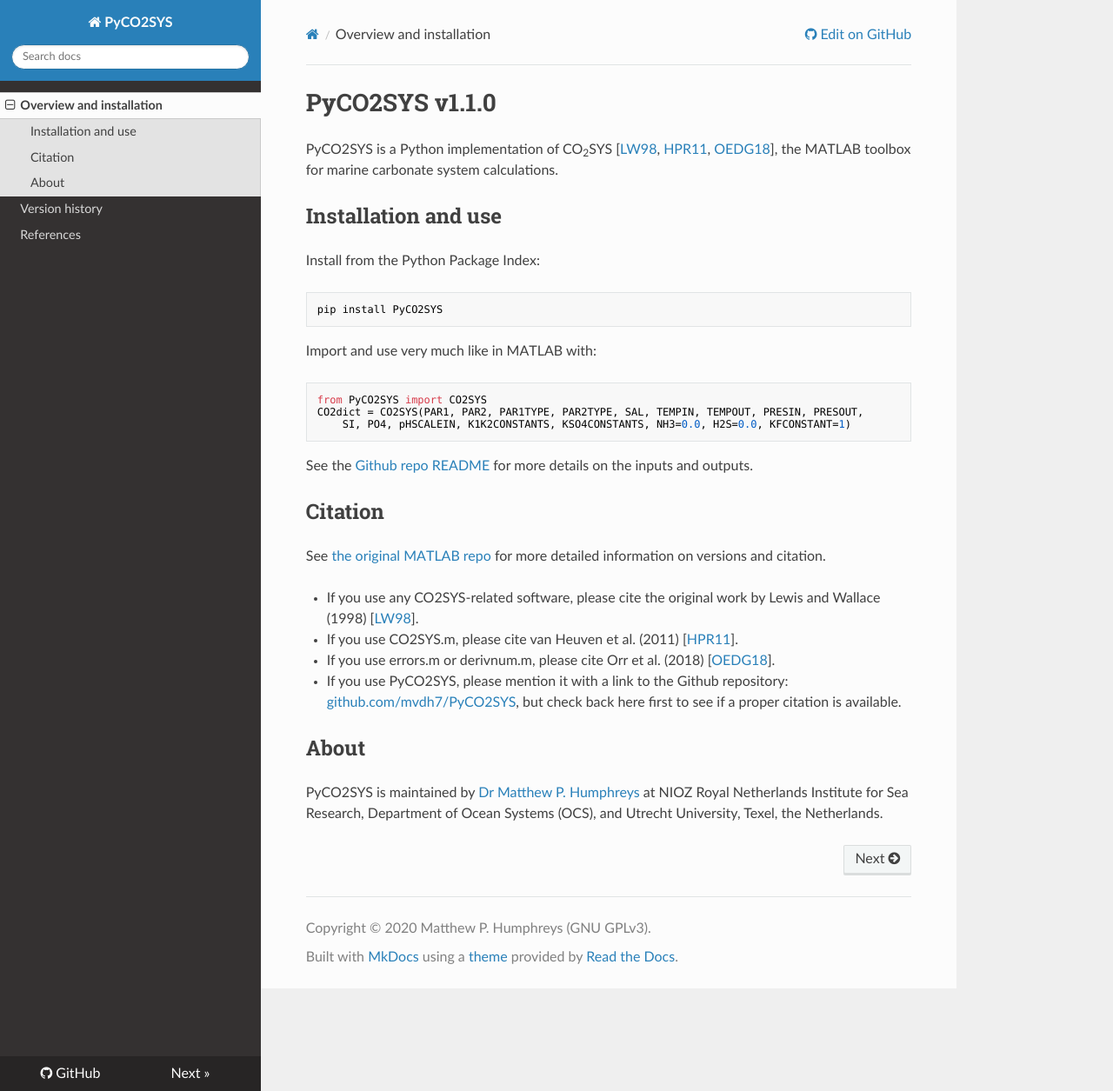
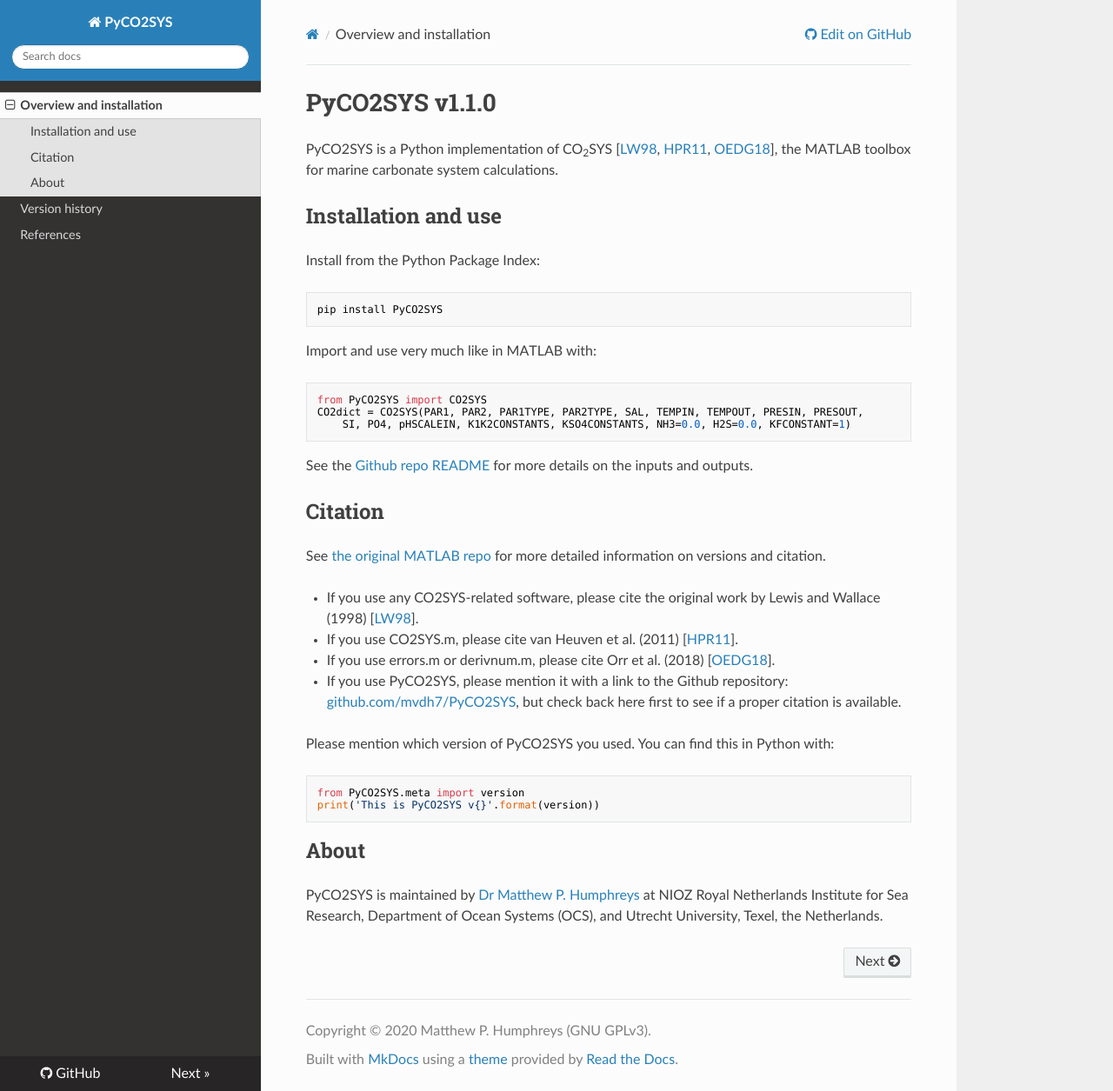
Before and after one commit to mvdh7/PyCO2SYS, an MkDocs documentation site: the page built from docs/index.md, in a window 1280 px wide and 1255 px high. Shown: the whole window at 87% size. Built offline with MkDocs 1.6.1, drawn with Linux system fonts in a browser that asks for light colours; nearby versions of some CDN libraries.

Commit message:
Add note to mention version number

````diff
--- a/docs/index.md
+++ b/docs/index.md
@@ -27,6 +27,13 @@ See [the original MATLAB repo](https://github.com/jamesorr/CO2SYS-MATLAB) for mo
   * If you use errors.m or derivnum.m, please cite Orr et al. (2018) [[OEDG18](refs/#OEDG18)].
   * If you use PyCO2SYS, please mention it with a link to the Github repository: [github.com/mvdh7/PyCO2SYS](https://github.com/mvdh7/PyCO2SYS), but check back here first to see if a proper citation is available.
 
+Please mention which version of PyCO2SYS you used. You can find this in Python with:
+
+```python
+from PyCO2SYS.meta import version
+print('This is PyCO2SYS v{}'.format(version))
+```
+
 ## About
 
 PyCO2SYS is maintained by [Dr Matthew P. Humphreys](https://mvdh.xyz) at NIOZ Royal Netherlands Institute for Sea Research, Department of Ocean Systems (OCS), and Utrecht University, Texel, the Netherlands.
````
Also changed, not shown: README.md (+7 -0 lines).
